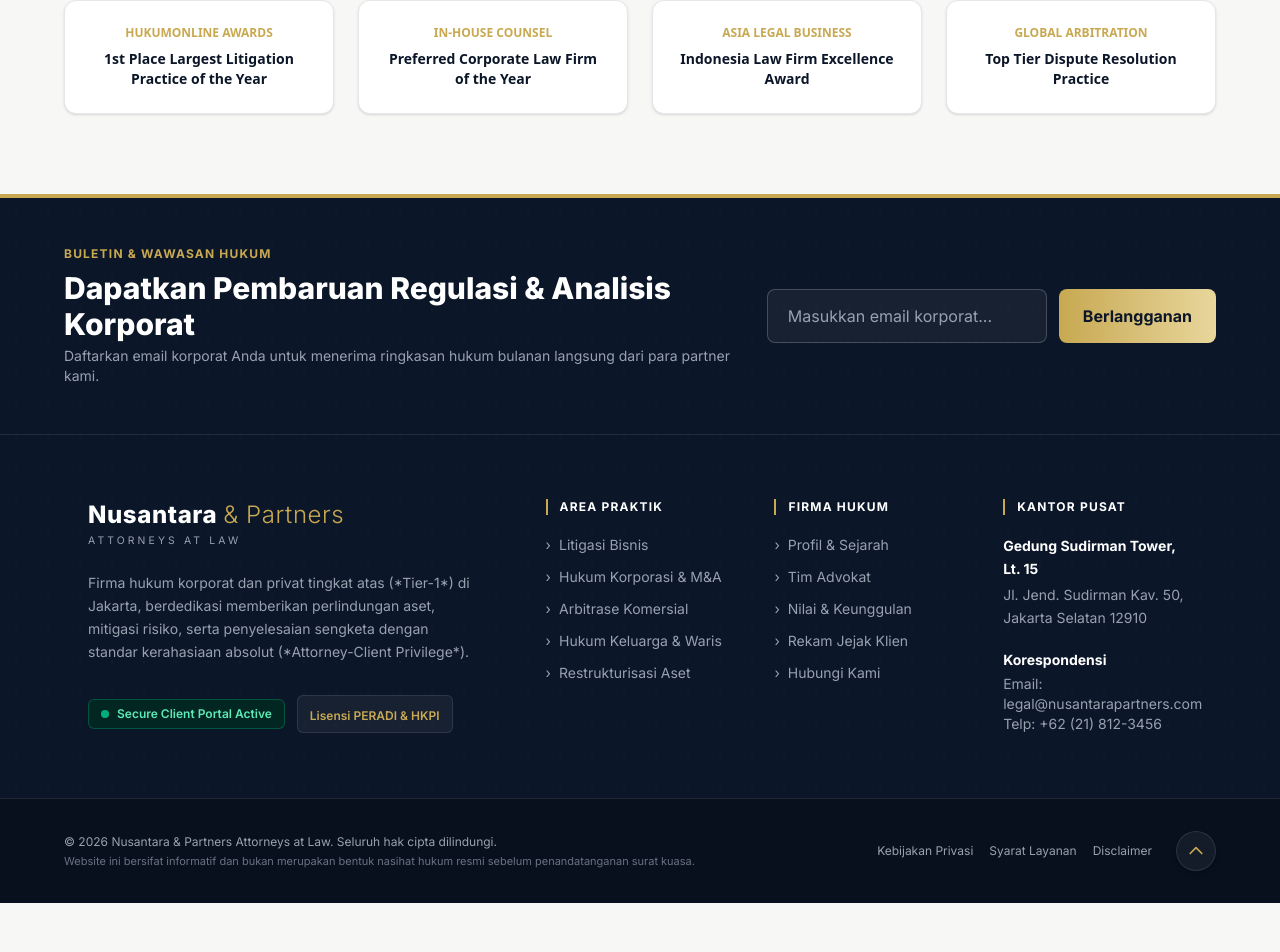
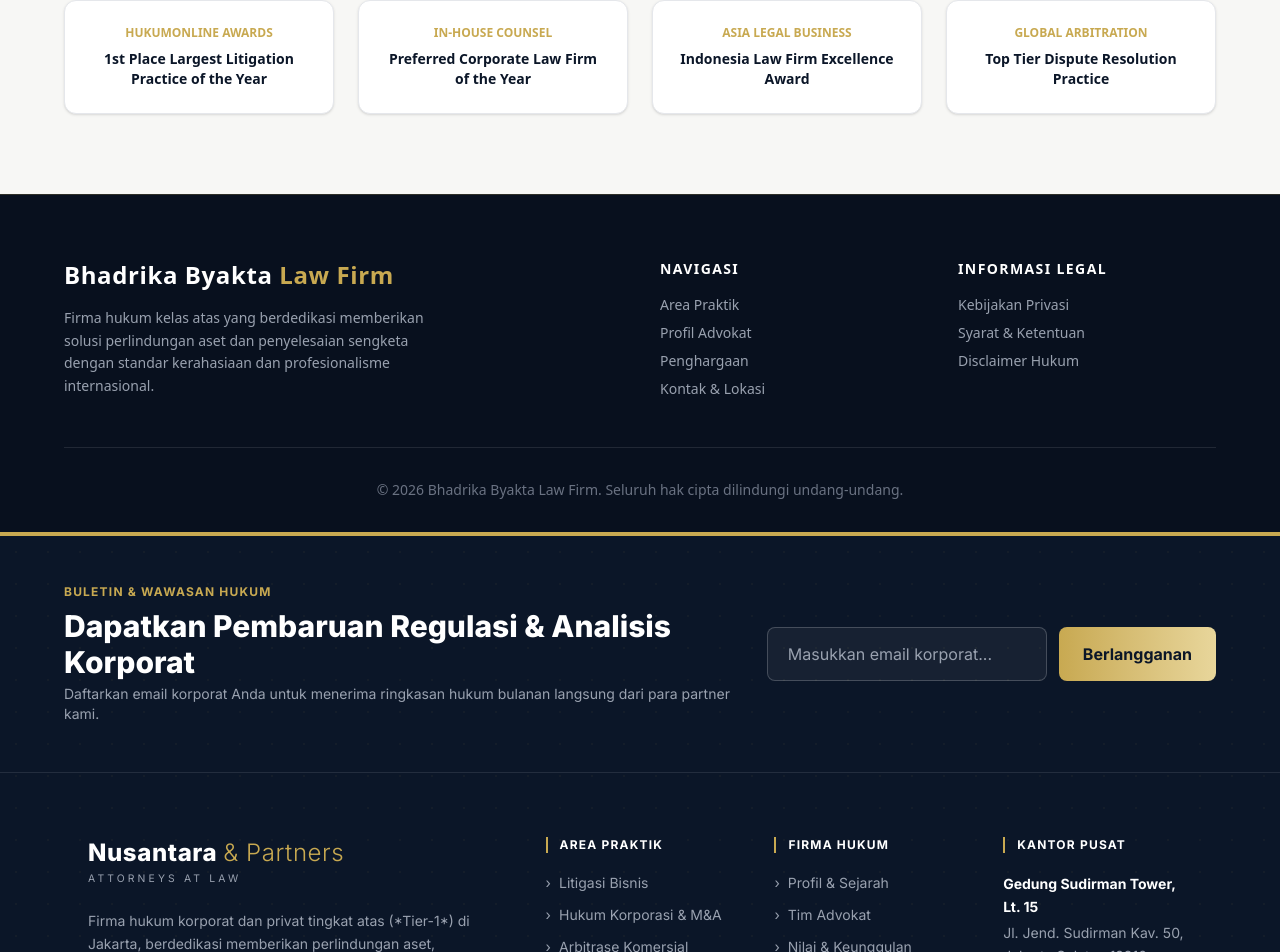
Before and after one commit to Muhtadin22/bhadrikalawfirm, a Next.js app: page /tentang in a window 1280 px wide. Shown: the part 3462-4414 px from the top of the page. Before the commit the page ends 4365 px from the top, so only its background shows below. Built offline with nearby package versions, Linux system fonts and the light colour scheme.

Commit message:
fix: update konten halaman terbaru

```diff
--- a/src/app/tentang/page.tsx
+++ b/src/app/tentang/page.tsx
@@ -213,7 +213,39 @@
         </div>
       </section>
 
-
+      {/* 7. FOOTER */}
+      <footer className="bg-[#08101E] pt-16 pb-8 px-6 border-t border-gold-metallic/20 mt-auto">
+        <div className="max-w-6xl mx-auto grid grid-cols-1 md:grid-cols-4 gap-10 mb-12">
+          <div className="md:col-span-2">
+            <Link href="/" className="text-2xl font-bold text-white tracking-wide mb-4 block">
+              Bhadrika Byakta <span className="text-gold-metallic">Law Firm</span>
+            </Link>
+            <p className="text-gray-400 text-sm leading-relaxed max-w-sm">
+              Firma hukum kelas atas yang berdedikasi memberikan solusi perlindungan aset dan penyelesaian sengketa dengan standar kerahasiaan dan profesionalisme internasional.
+            </p>
+          </div>
+          <div>
+            <h4 className="text-white font-bold mb-4 uppercase tracking-widest text-sm">Navigasi</h4>
+            <ul className="space-y-2 text-sm text-gray-400">
+              <li><Link href="/layanan" className="hover:text-gold-metallic transition">Area Praktik</Link></li>
+              <li><Link href="/tentang" className="hover:text-gold-metallic transition">Profil Advokat</Link></li>
+              <li><Link href="/awards" className="hover:text-gold-metallic transition">Penghargaan</Link></li>
+              <li><Link href="/kontak" className="hover:text-gold-metallic transition">Kontak & Lokasi</Link></li>
+            </ul>
+          </div>
+          <div>
+            <h4 className="text-white font-bold mb-4 uppercase tracking-widest text-sm">Informasi Legal</h4>
+            <ul className="space-y-2 text-sm text-gray-400">
+              <li><Link href="#" className="hover:text-gold-metallic transition">Kebijakan Privasi</Link></li>
+              <li><Link href="#" className="hover:text-gold-metallic transition">Syarat & Ketentuan</Link></li>
+              <li><Link href="#" className="hover:text-gold-metallic transition">Disclaimer Hukum</Link></li>
+            </ul>
+          </div>
+        </div>
+        <div className="max-w-6xl mx-auto text-center border-t border-white/10 pt-8 text-gray-500 text-sm">
+          &copy; {new Date().getFullYear()} Bhadrika Byakta Law Firm. Seluruh hak cipta dilindungi undang-undang.
+        </div>
+      </footer>
     </main>
   );
 }
```
